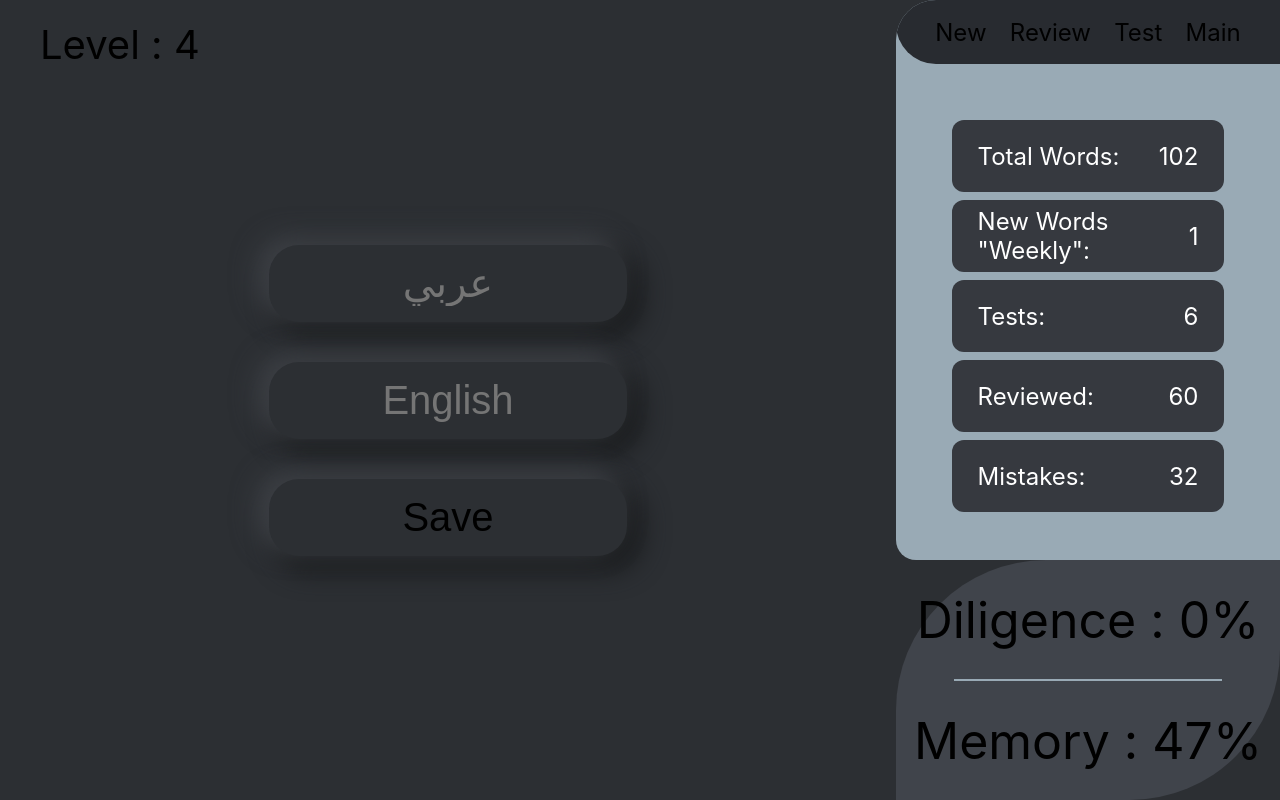
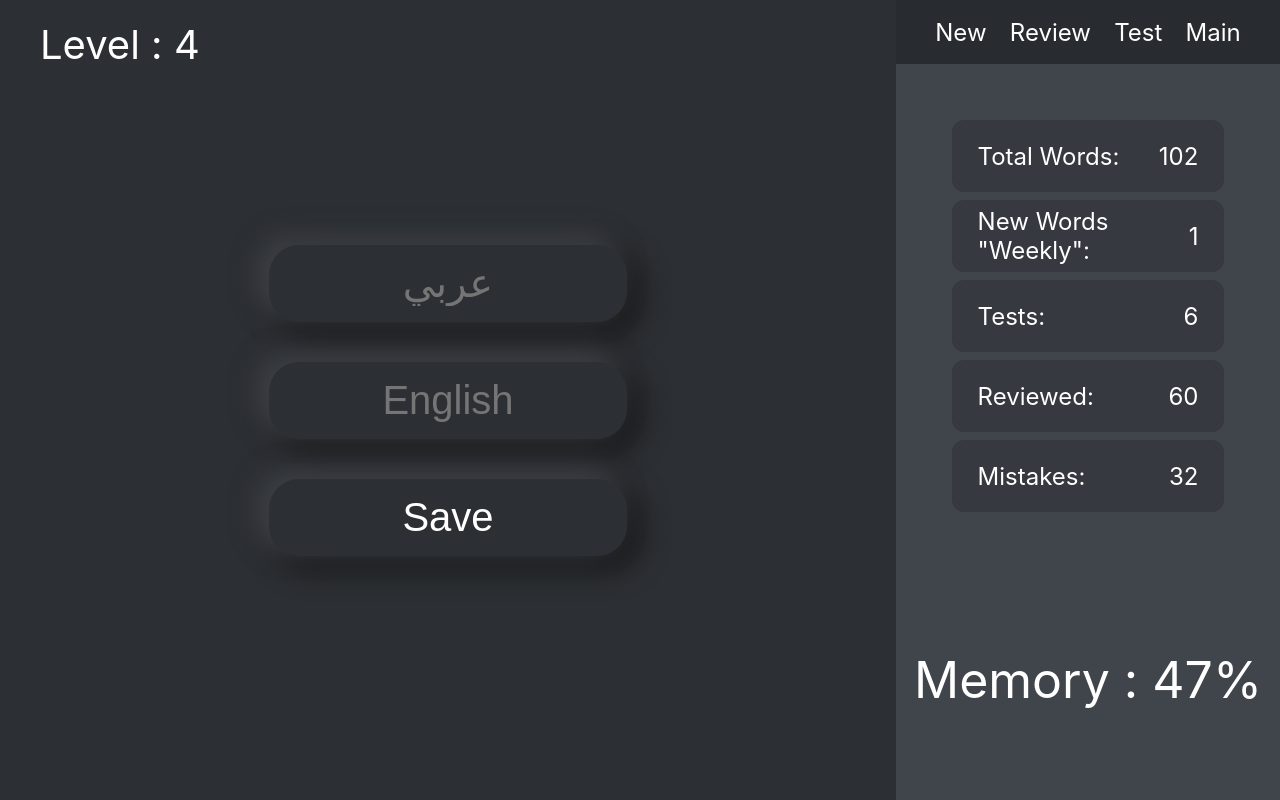
Before and after one commit to WLMEY/OwnerProject-Pencel, a React (Create React App) app: page /New in a window 1280 px wide. Built offline with nearby package versions, Linux system fonts and the light colour scheme; no server answers; data requests are answered from the project's data file.

Commit message:
start in new vesion

```diff
--- a/src/Mainpage.jsx
+++ b/src/Mainpage.jsx
@@ -50,18 +50,18 @@ const Main = () => {
         <div className='Right'>
           <div className='stats'>
             <header>
-              <NavLink to="/new">New</NavLink>
-              <NavLink to="/review">Review</NavLink>
-              <NavLink to="/test">Test</NavLink>
-              <NavLink to="/">Main</NavLink>
+              <NavLink className={"pages"} to="/new">New</NavLink>
+              <NavLink className={"pages"}to="/review">Review</NavLink>
+              <NavLink className={"pages"} to="/test">Test</NavLink>
+              <NavLink className={"pages"} to="/">Main</NavLink>
             </header>
             <div className='stat_here'>
                 <Statisitics/>
             </div>
           </div>
           <div className='right_bottom'>
-            <span>Diligence : {data?.Diligence ??"Loading..."}%</span>
-            <hr />
+            {/* <span>Diligence : {data?.Diligence ??"Loading..."}%</span> */}
+            {/* <hr /> */}
             <span>Memory : {data?.Memory ??"Loading..."}%</span>
           </div>
         </div>
--- a/src/styles.css
+++ b/src/styles.css
@@ -158,10 +158,11 @@ li{
   width: 100%;
   height:70%;
   /* background-color: aqua; */
-  border-top-left-radius: 40px;
+  /* border-top-left-radius: 40px; */
   padding-top: 0vh;
 overflow: hidden;
-border-bottom-left-radius: 20px;
+/* border-bottom-left-radius: 20px; */
+/* background-color: var(--input-bg); */
 
 }
 .stats a{
@@ -190,19 +191,22 @@ header{
   padding: 2vb;
   height: 8vh;
   font-size:1.5rem;
-  border-bottom-left-radius: 40px;
+  /* border-bottom-left-radius: 40px; */
   display: flex;
   flex-direction: row;
   justify-content: space-evenly;
   align-items: center;
+}
+header .pages{
+  color: var(--text-main);
 }
 
 .right_bottom{
   width: 100%;
   height:30%;
   background-color: var(--input-bg);
-  border-top-left-radius: 150px;
-  border-bottom-right-radius: 150px;
+  /* border-top-left-radius: 150px; */
+  /* border-bottom-right-radius: 150px; */
   display: flex;
   flex-direction: column;
   justify-content: space-evenly;
@@ -255,6 +259,7 @@ hr{
 }
 .Main {
   background-color: var(--bg-left);
+  color: var(--text-main);
 }
 .Left {
   background-color: var(--bg-left);
@@ -265,6 +270,8 @@ hr{
 .btn, .btn2 {
   /* background-color: var(--btn-bg); */
   transition: all 1s;
+  color: var(--text-main);
+
 
 }
 .btn:hover, .btn2:hover {
@@ -277,12 +284,16 @@ hr{
 input {
   background-color: var(--input-bg);
   border: 1px solid var(--input-border);
+  color: var(--text-main);
+
 }
 header {
   background-color: var(--header-bg);
+
 }
 .stats {
   background-color: var(--stats-bg);
+  background-color: var(--input-bg);
 }
 li ,.false{
   background-color: var(--list-bg);
```
